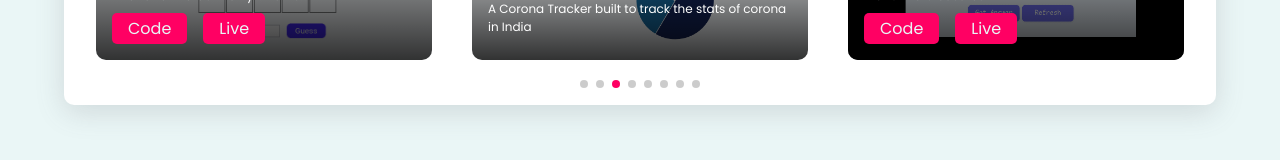
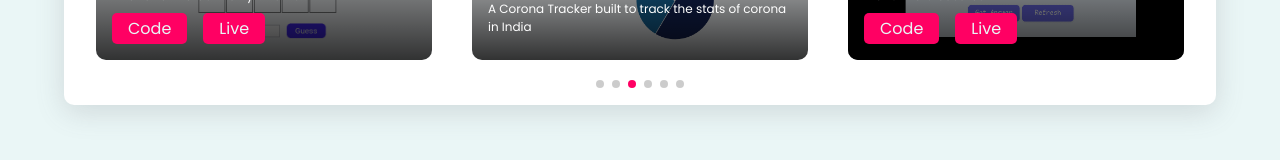
Before and after one commit to Suhaan-Bhandary/suhaan-portfolio, a React (Create React App) app: page / in a window 1280 px wide. Shown: the part 2705-2865 px from the top of the page. Built offline with nearby package versions, Linux system fonts and the light colour scheme.

Commit message:
Removed the loop because of lag on Android Devices

```diff
--- a/src/screens/MainProject/MainProject.jsx
+++ b/src/screens/MainProject/MainProject.jsx
@@ -27,7 +27,7 @@ const MainProject = () => {
 
       <Swiper
         className="main-project-swiper"
-        loop={true}
+        loop={false}
         autoplay={{
           delay: 3000,
           disableOnInteraction: true,
--- a/src/screens/OtherProject/OtherProject.jsx
+++ b/src/screens/OtherProject/OtherProject.jsx
@@ -27,7 +27,7 @@ const OtherProject = () => {
 
       <Swiper
         className="other-project-swiper"
-        loop={true}
+        loop={false}
         autoplay={{ delay: 2000 }}
         pagination={{ clickable: true }}
         keyboard={{ enabled: true }}
```
